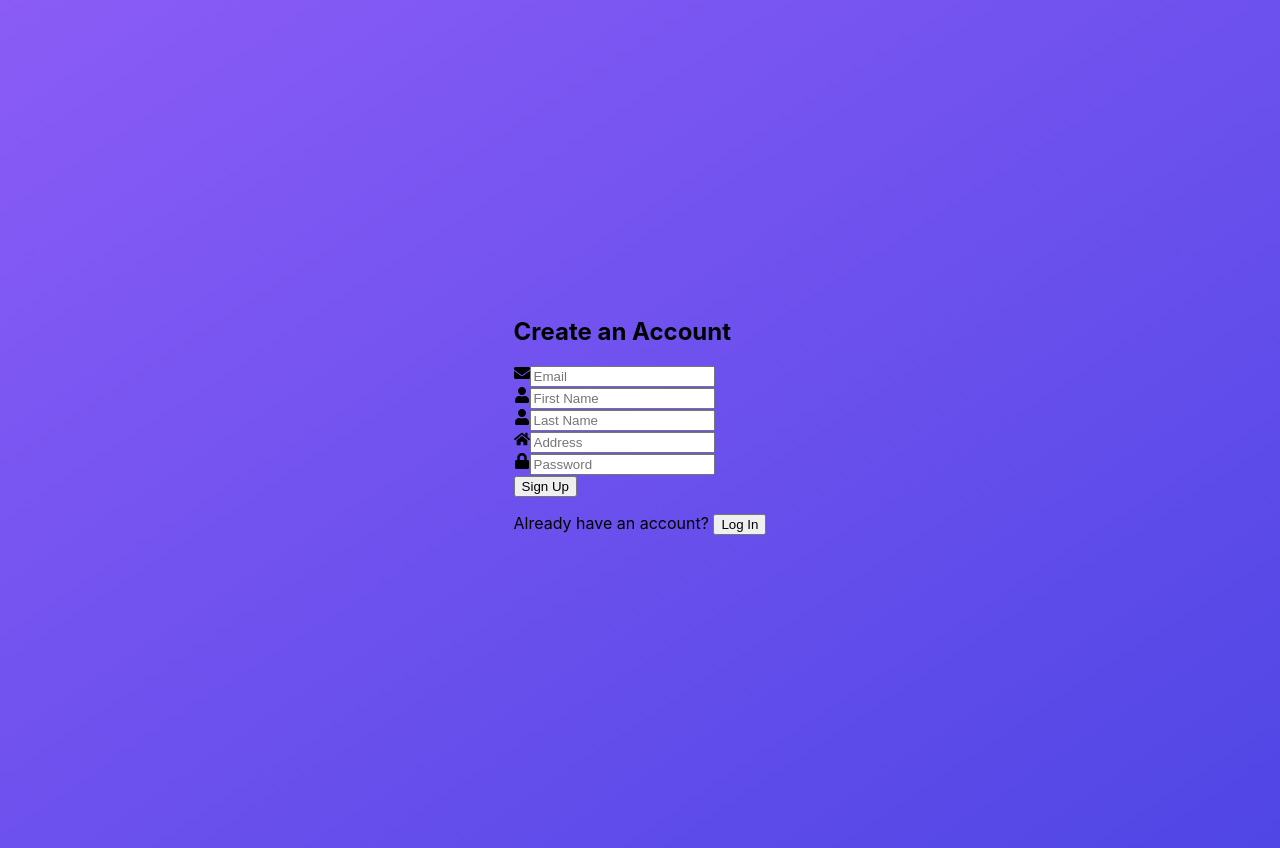
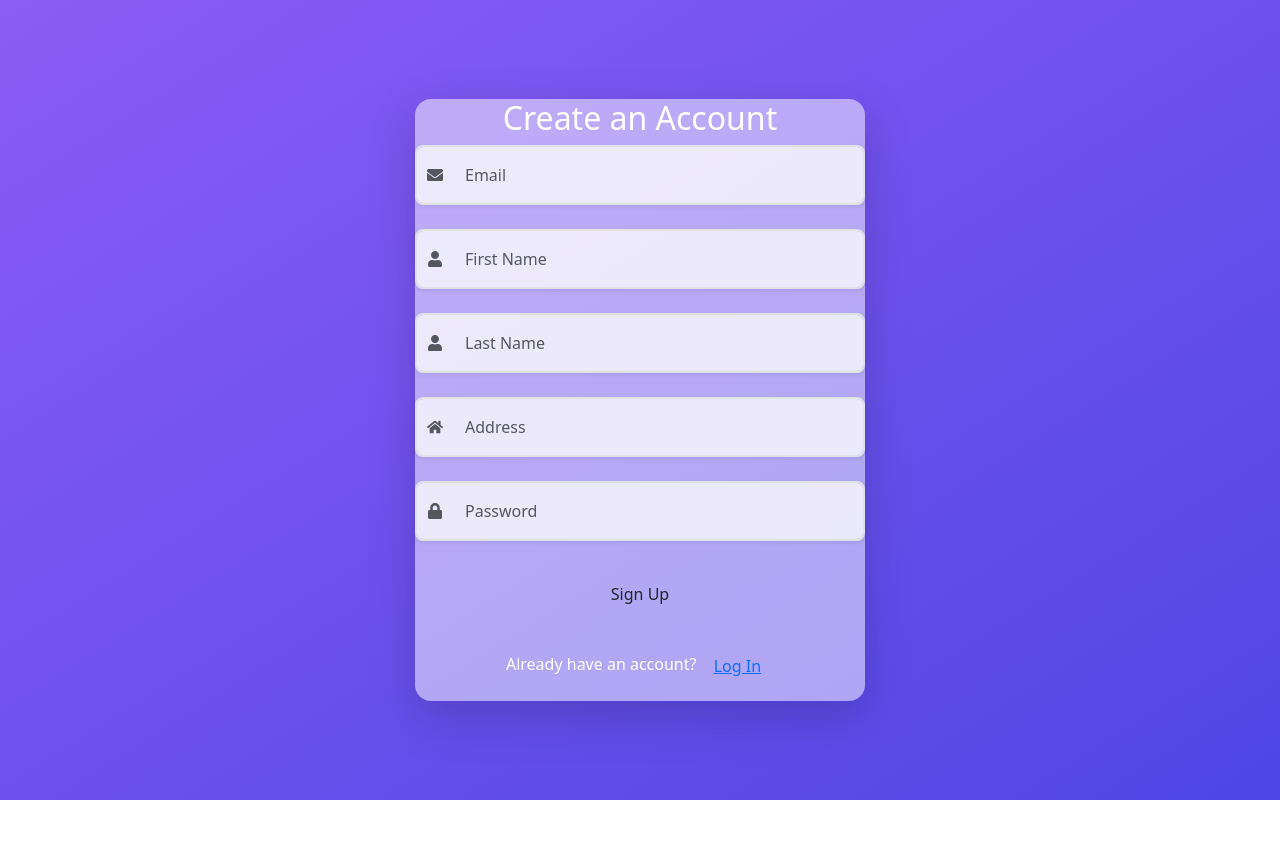
Before and after one commit to TdCin1/SWE_Weather_Management, a React (Create React App) app in the folder client/: page /signup in a window 1280 px wide. After the commit the page ends 800 px from the top, so only its background shows below. Built offline with nearby package versions, Linux system fonts and the light colour scheme.

Commit message:
created a dashboard, added bootstrap to all pages to ensure readability

```diff
--- a/client/package.json
+++ b/client/package.json
@@ -8,6 +8,7 @@
     "@testing-library/react": "^16.2.0",
     "@testing-library/user-event": "^13.5.0",
     "axios": "^1.8.1",
+    "bootstrap": "^5.3.3",
     "react": "^19.0.0",
     "react-dom": "^19.0.0",
     "react-icons": "^5.5.0",
@@ -42,6 +43,6 @@
   "devDependencies": {
     "autoprefixer": "^10.4.21",
     "postcss": "^8.5.3",
-    "tailwindcss": "^4.0.13"
+    "tailwindcss": "^4.0.15"
   }
 }
--- a/client/src/components/Dashboard.jsx
+++ b/client/src/components/Dashboard.jsx
@@ -10,11 +10,23 @@ const Dashboard = () => {
   };
 
   return (
-    <div className="h-screen flex flex-col items-center justify-center">
-      <h1 className="text-3xl mb-4">Welcome to Dashboard</h1>
-      <button onClick={handleLogout} className="bg-red-500 text-white px-4 py-2 rounded">
-        Logout
-      </button>
+    <div className="container text-center mt-5">
+      <h1 className="display-4">Weather Dashboard</h1>
+      <div className="row">
+        <div className="col-md-4 bg-warning p-3 text-white">
+          <h2>Sunny</h2>
+          <p>75°F</p>
+        </div>
+        <div className="col-md-4 bg-secondary p-3 text-white">
+          <h2>Cloudy</h2>
+          <p>68°F</p>
+        </div>
+        <div className="col-md-4 bg-primary p-3 text-white">
+          <h2>Rainy</h2>
+          <p>60°F</p>
+        </div>
+      </div>
+      <button className="btn btn-danger mt-3">Logout</button>
     </div>
   );
 };
--- a/client/src/components/Login_Page.jsx
+++ b/client/src/components/Login_Page.jsx
@@ -30,31 +30,31 @@ const LoginPage = () => {
       background: "linear-gradient(to bottom right, #8b5cf6, #4f46e5)",
       padding: "1.5rem"
     }}>
-      <div className="bg-white bg-opacity-30 backdrop-blur-lg p-8 rounded-2xl shadow-lg w-full max-w-md">
-        <h2 className="text-3xl font-bold text-center text-white mb-6">Welcome Back</h2>
+      <div className="bg-white bg-opacity-50 backdrop-blur-lg p-6 rounded-4 shadow-lg w-100" style={{ maxWidth: '400px' }}>
+        <h2 className="text-3xl font-bold text-center text-white mb-4">Welcome Back</h2>
 
-        {error && <p className="text-red-500 text-center mb-4">{error}</p>}
+        {error && <p className="text-danger text-center mb-4">{error}</p>}
 
-        <form onSubmit={handleSubmit} className="space-y-6">
-          <div className="relative">
-            <FaEnvelope className="absolute left-3 top-4 text-gray-500" />
+        <form onSubmit={handleSubmit}>
+          <div className="mb-4 position-relative">
+            <FaEnvelope className="position-absolute top-50 translate-middle-y text-muted" style={{ left: '12px' }} />
             <input
               type="email"
               value={email}
               onChange={(e) => setEmail(e.target.value)}
-              className="w-full pl-10 p-3 border rounded-lg bg-white bg-opacity-20 text-white focus:outline-none focus:ring-2 focus:ring-purple-400"
+              className="form-control ps-5 py-3 border-2 border-purple-500 rounded-3 bg-white bg-opacity-75 text-dark shadow-sm focus:ring-2 focus:ring-purple-500"
               placeholder="Email"
               required
             />
           </div>
 
-          <div className="relative">
-            <FaLock className="absolute left-3 top-4 text-gray-500" />
+          <div className="mb-4 position-relative">
+            <FaLock className="position-absolute top-50 translate-middle-y text-muted" style={{ left: '12px' }} />
             <input
               type="password"
               value={password}
               onChange={(e) => setPassword(e.target.value)}
-              className="w-full pl-10 p-3 border rounded-lg bg-white bg-opacity-20 text-white focus:outline-none focus:ring-2 focus:ring-purple-400"
+              className="form-control ps-5 py-3 border-2 border-purple-500 rounded-3 bg-white bg-opacity-75 text-dark shadow-sm focus:ring-2 focus:ring-purple-500"
               placeholder="Password"
               required
             />
@@ -62,7 +62,7 @@ const LoginPage = () => {
 
           <button
             type="submit"
-            className="w-full bg-purple-500 text-white py-3 rounded-lg font-semibold hover:bg-purple-600 transition duration-300 shadow-md"
+            className="w-100 btn btn-purple py-3 rounded-3 font-semibold shadow-md hover:bg-purple-600 focus:outline-none"
           >
             Login
           </button>
@@ -72,7 +72,7 @@ const LoginPage = () => {
           Don't have an account?{" "}
           <button
             onClick={() => navigate("/signup")}
-            className="text-purple-300 font-semibold hover:underline"
+            className="btn btn-link text-purple-300 font-semibold hover:underline"
           >
             Sign Up
           </button>
--- a/client/src/components/Sign_Up.jsx
+++ b/client/src/components/Sign_Up.jsx
@@ -38,67 +38,67 @@ const SignUpPage = () => {
       background: "linear-gradient(to bottom right, #8b5cf6, #4f46e5)",
       padding: "1.5rem"
     }}>
-      <div className="bg-white bg-opacity-30 backdrop-blur-lg p-8 rounded-2xl shadow-lg w-full max-w-md">
+      <div className="bg-white bg-opacity-50 backdrop-blur-lg p-6 rounded-4 shadow-lg w-100" style={{ maxWidth: '450px' }}>
         <h2 className="text-3xl font-bold text-center text-white mb-6">Create an Account</h2>
 
-        {error && <p className="text-red-500 text-center mb-4">{error}</p>}
+        {error && <p className="text-danger text-center mb-4">{error}</p>}
 
-        <form onSubmit={handleSubmit} className="space-y-4">
-          <div className="relative">
-            <FaEnvelope className="absolute left-3 top-4 text-gray-500" />
+        <form onSubmit={handleSubmit}>
+          <div className="mb-4 position-relative">
+            <FaEnvelope className="position-absolute top-50 translate-middle-y text-muted" style={{ left: '12px' }} />
             <input
               type="email"
               value={email}
               onChange={(e) => setEmail(e.target.value)}
-              className="w-full pl-10 p-3 border rounded-lg bg-white bg-opacity-20 text-white focus:outline-none focus:ring-2 focus:ring-purple-400"
+              className="form-control ps-5 py-3 border-2 border-purple-500 rounded-3 bg-white bg-opacity-75 text-dark shadow-sm focus:ring-2 focus:ring-purple-500"
               placeholder="Email"
               required
             />
           </div>
 
-          <div className="relative">
-            <FaUser className="absolute left-3 top-4 text-gray-500" />
+          <div className="mb-4 position-relative">
+            <FaUser className="position-absolute top-50 translate-middle-y text-muted" style={{ left: '12px' }} />
             <input
               type="text"
               value={firstName}
               onChange={(e) => setFirstName(e.target.value)}
-              className="w-full pl-10 p-3 border rounded-lg bg-white bg-opacity-20 text-white focus:outline-none focus:ring-2 focus:ring-purple-400"
+              className="form-control ps-5 py-3 border-2 border-purple-500 rounded-3 bg-white bg-opacity-75 text-dark shadow-sm focus:ring-2 focus:ring-purple-500"
               placeholder="First Name"
               required
             />
           </div>
 
-          <div className="relative">
-            <FaUser className="absolute left-3 top-4 text-gray-500" />
+          <div className="mb-4 position-relative">
+            <FaUser className="position-absolute top-50 translate-middle-y text-muted" style={{ left: '12px' }} />
             <input
               type="text"
               value={lastName}
               onChange={(e) => setLastName(e.target.value)}
-              className="w-full pl-10 p-3 border rounded-lg bg-white bg-opacity-20 text-white focus:outline-none focus:ring-2 focus:ring-purple-400"
+              className="form-control ps-5 py-3 border-2 border-purple-500 rounded-3 bg-white bg-opacity-75 text-dark shadow-sm focus:ring-2 focus:ring-purple-500"
               placeholder="Last Name"
               required
             />
           </div>
 
-          <div className="relative">
-            <FaHome className="absolute left-3 top-4 text-gray-500" />
+          <div className="mb-4 position-relative">
+            <FaHome className="position-absolute top-50 translate-middle-y text-muted" style={{ left: '12px' }} />
             <input
               type="text"
               value={address}
               onChange={(e) => setAddress(e.target.value)}
-              className="w-full pl-10 p-3 border rounded-lg bg-white bg-opacity-20 text-white focus:outline-none focus:ring-2 focus:ring-purple-400"
+              className="form-control ps-5 py-3 border-2 border-purple-500 rounded-3 bg-white bg-opacity-75 text-dark shadow-sm focus:ring-2 focus:ring-purple-500"
               placeholder="Address"
               required
             />
           </div>
 
-          <div className="relative">
-            <FaLock className="absolute left-3 top-4 text-gray-500" />
+          <div className="mb-4 position-relative">
+            <FaLock className="position-absolute top-50 translate-middle-y text-muted" style={{ left: '12px' }} />
             <input
               type="password"
               value={password}
               onChange={(e) => setPassword(e.target.value)}
-              className="w-full pl-10 p-3 border rounded-lg bg-white bg-opacity-20 text-white focus:outline-none focus:ring-2 focus:ring-purple-400"
+              className="form-control ps-5 py-3 border-2 border-purple-500 rounded-3 bg-white bg-opacity-75 text-dark shadow-sm focus:ring-2 focus:ring-purple-500"
               placeholder="Password"
               required
             />
@@ -106,17 +106,17 @@ const SignUpPage = () => {
 
           <button
             type="submit"
-            className="w-full bg-purple-500 text-white py-3 rounded-lg font-semibold hover:bg-purple-600 transition duration-300 shadow-md"
+            className="w-100 btn btn-purple py-3 rounded-3 font-semibold shadow-md hover:bg-purple-600 focus:outline-none"
           >
             Sign Up
           </button>
         </form>
 
         <p className="text-center text-white mt-4">
-          Already have an account? {" "}
+          Already have an account?{" "}
           <button
             onClick={() => navigate("/login")}
-            className="text-purple-300 font-semibold hover:underline"
+            className="btn btn-link text-purple-300 font-semibold hover:underline"
           >
             Log In
           </button>
--- a/client/src/index.js
+++ b/client/src/index.js
@@ -3,6 +3,7 @@ import ReactDOM from 'react-dom/client';
 import './index.css';
 import App from './App';
 import reportWebVitals from './reportWebVitals';
+import "bootstrap/dist/css/bootstrap.min.css";
 
 const root = ReactDOM.createRoot(document.getElementById('root'));
 root.render(
```
Also changed, not shown: 1 other file (tests, documents, lock files or other folders).
